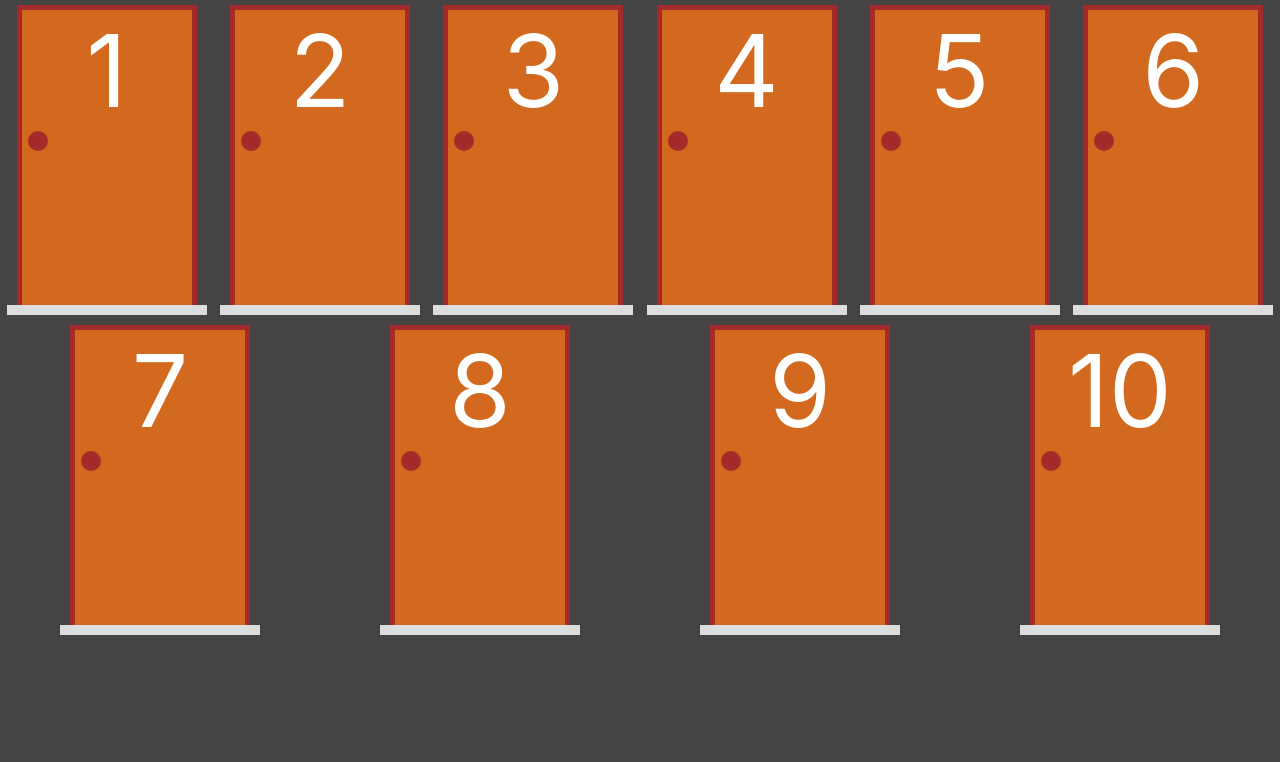
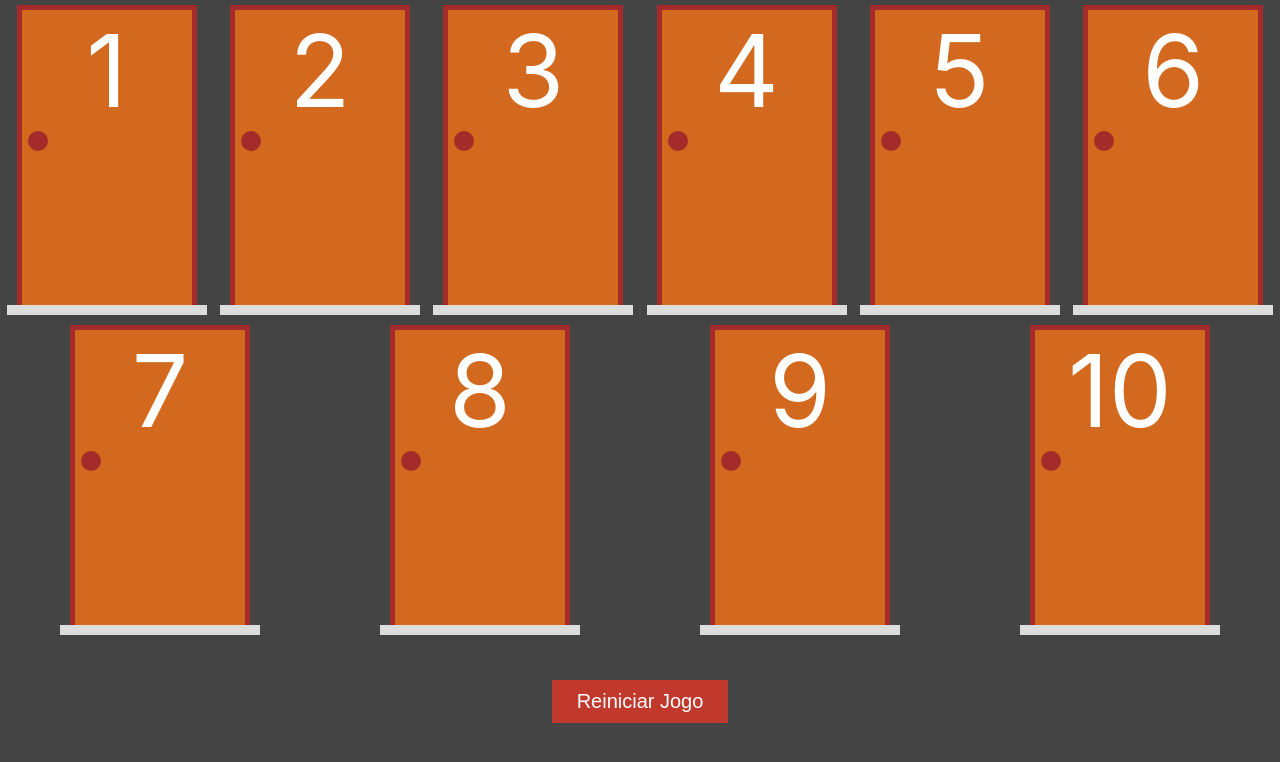
Before and after one commit to fabriciofcastro/Projeto-ache-o-presente, a Next.js app: page /jogo in a window 1280 px wide. Shown: the top 762 px of the page. Built offline with nearby package versions, Linux system fonts and the light colour scheme.

Commit message:
criado botão Link navegação

```diff
--- a/pages/jogo.tsx
+++ b/pages/jogo.tsx
@@ -4,6 +4,7 @@ import Presente from '../components/Presente'
 import styles from '../styles/divGlobal.module.css'
 import portaLogica, { atualizarPortas } from '../logic/portaLogica'
 import stylesJogo from '../styles/jogo.module.css'
+import Link from 'next/link'
 
 
 export default function Jogo() {
@@ -23,8 +24,10 @@ export default function Jogo() {
           <div className={stylesJogo.portas}>
               { renderizarPortas() }
           </div>
-           <div className="botoes">
-
+           <div className={stylesJogo.botoes}>
+              <Link href="/">
+                <button >Reiniciar Jogo</button>
+              </Link>
            </div>
         </div>
     )
--- a/styles/jogo.module.css
+++ b/styles/jogo.module.css
@@ -12,3 +12,17 @@
     align-self: stretch;
     justify-content: space-around;
 }
+
+.botoes {
+    display: flex;
+    justify-content: center;
+    margin-top: 40px;
+}
+
+.botoes button {
+    background-color: #c0392c;
+    color: #fff;
+    border: none;
+    font-size: 2rem;
+    padding: 10px 25px;
+}
```
